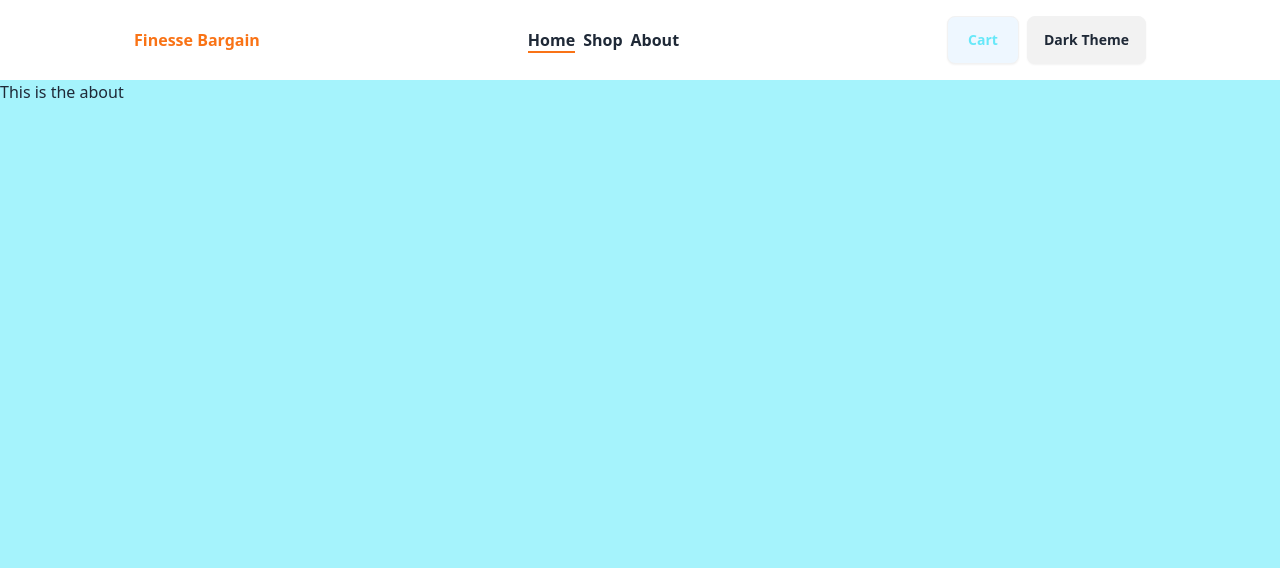
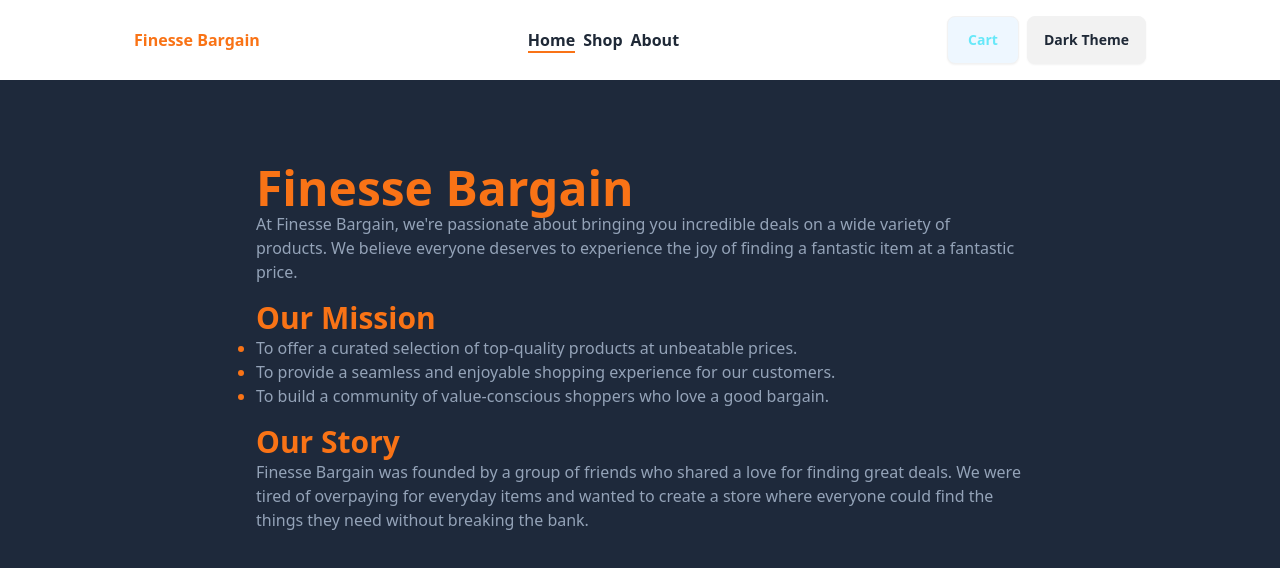
Before and after one commit to AV-MMI/finesse-bargain, a React (Vite) app: page /about in a window 1280 px wide. Shown: the top 568 px of the page. Built offline with nearby package versions, Linux system fonts and the light colour scheme.

Commit message:
closes #11. closes #7

```diff
--- /dev/null
+++ b/src/components/About.tsx
@@ -0,0 +1,35 @@
+export { About };
+
+function About({}){
+    return (
+    <div className="flex flex-col items-center min-h-[90vh] space-y-4 pt-16 text-slate-400 bg-slate-800">
+        <div className="flex flex-col mt-5 max-w-[60vw]">
+            <h1 className="text-orange-500 text-5xl font-semibold">Finesse Bargain</h1>
+            <p className="">At Finesse Bargain,
+    we're passionate about bringing you incredible deals on a wide variety of products.
+    We believe everyone deserves to experience the joy of finding a fantastic item at a fantastic price.
+            </p>
+        </div>
+
+        <div className="flex flex-col mt-5 min-w-[60vw]">
+            <h2 className="text-orange-500 text-3xl font-semibold p-0">Our Mission</h2>
+
+
+            <ul className="p-0 m-0">
+                <li className="list-disc marker:text-orange-500">To offer a curated selection of top-quality products at unbeatable prices.</li>
+                <li className="list-disc marker:text-orange-500">To provide a seamless and enjoyable shopping experience for our customers.</li>
+                <li className="list-disc marker:text-orange-500">To build a community of value-conscious shoppers who love a good bargain.</li>
+            </ul>
+        </div>
+
+        <div className="flex flex-col mt-5 max-w-[60vw]">
+            <h2 className="text-orange-500 text-3xl font-semibold">Our Story</h2>
+            <p>
+                Finesse Bargain was founded by a group of friends who shared a love for finding great deals.
+ We were tired of overpaying for everyday items and wanted to create a store where everyone could find the things they need without breaking the bank.
+            </p>
+        </div>
+
+    </div>
+    )
+}
--- a/src/main.tsx
+++ b/src/main.tsx
@@ -7,6 +7,7 @@ import {
 import './index.css'
 import { Root } from './components/Root';
 import { Home } from './components/Home';
+import { About } from './components/About';
 
 const router = createBrowserRouter([
   {
@@ -44,7 +45,7 @@ const router = createBrowserRouter([
       },
       {
         path: "about/",
-        element: <h1>This is the about</h1>,
+        element: <About />,
       }
     ]
   },
```
Also changed, not shown: 1 other file (tests, documents, lock files or other folders).
